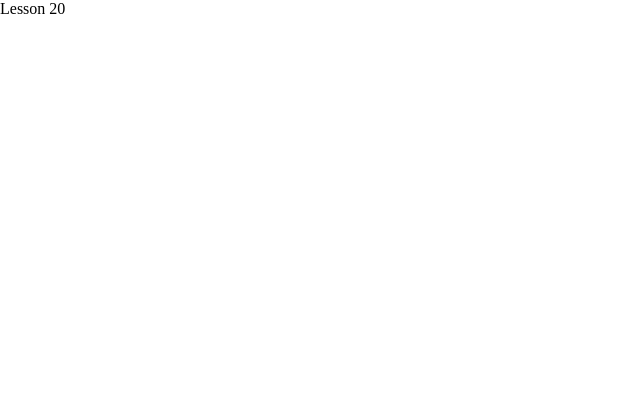
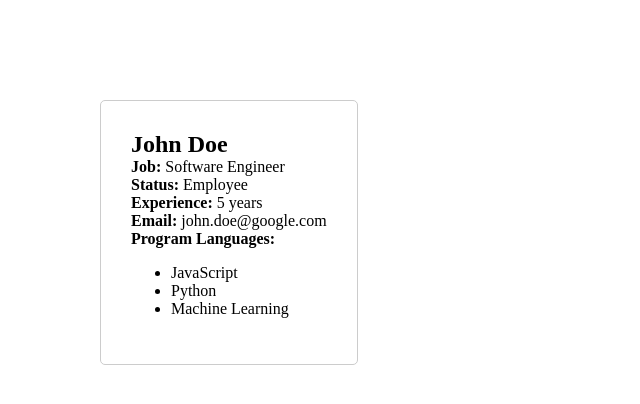
Before and after one commit to andrej-naumov/hello_ts, a React (Create React App) app: page / in a window 1280 px wide. Shown: the top 404 px of the page, without its empty margins (0-640 px from the left). Built offline with nearby package versions, Linux system fonts and the light colour scheme.

Commit message:
added Lesson 20

```diff
--- a/src/App.tsx
+++ b/src/App.tsx
@@ -1,10 +1,11 @@
 import './App.css';
-import Lesson20 from './lessons/Lesson020/Lesson020';
+import Homework20 from './homeworks/Homework20/Homework20';
+
 
 function App() {
   return (
     <div className="App">
-      <Lesson20/>
+      <Homework20 />
     </div>
   );
 }
--- /dev/null
+++ b/src/homeworks/Homework20/Homework20.jsx
@@ -0,0 +1,44 @@
+import React from "react";
+import "./styles.css";
+
+const firstName = "John",
+  lastName = "Doe",
+  job = "Software Engineer",
+  isManager = false,
+  experience = 5,
+  email = "john.doe@google.com",
+  programLangs = ["JavaScript", "Python", "Machine Learning"];
+
+function Homework20() {
+  return (
+    <div className="container">
+      <div className="card">
+        <h2>
+          {firstName} {lastName}
+        </h2>
+        <p>
+          <strong>Job:</strong> {job}
+        </p>
+        <p>
+          <strong>Status:</strong> {isManager ? "Manager" : "Employee"}
+        </p>
+        <p>
+          <strong>Experience:</strong> {experience} years
+        </p>
+        <p>
+          <strong>Email:</strong> {email}
+        </p>
+        <p>
+          <strong>Program Languages:</strong>
+        </p>
+        <ul>
+          {programLangs.map((lang) => (
+            <li key={lang}>{lang}</li>
+          ))}
+        </ul>
+      </div>
+    </div>
+  );
+}
+
+export default Homework20;
--- /dev/null
+++ b/src/homeworks/Homework20/styles.css
@@ -0,0 +1,10 @@
+.container {
+    padding: 100px;
+  }
+
+.card {
+    text-align: justify;
+    border: 1px solid #ccc;
+    padding: 30px;
+    border-radius: 5px;
+  }
```
